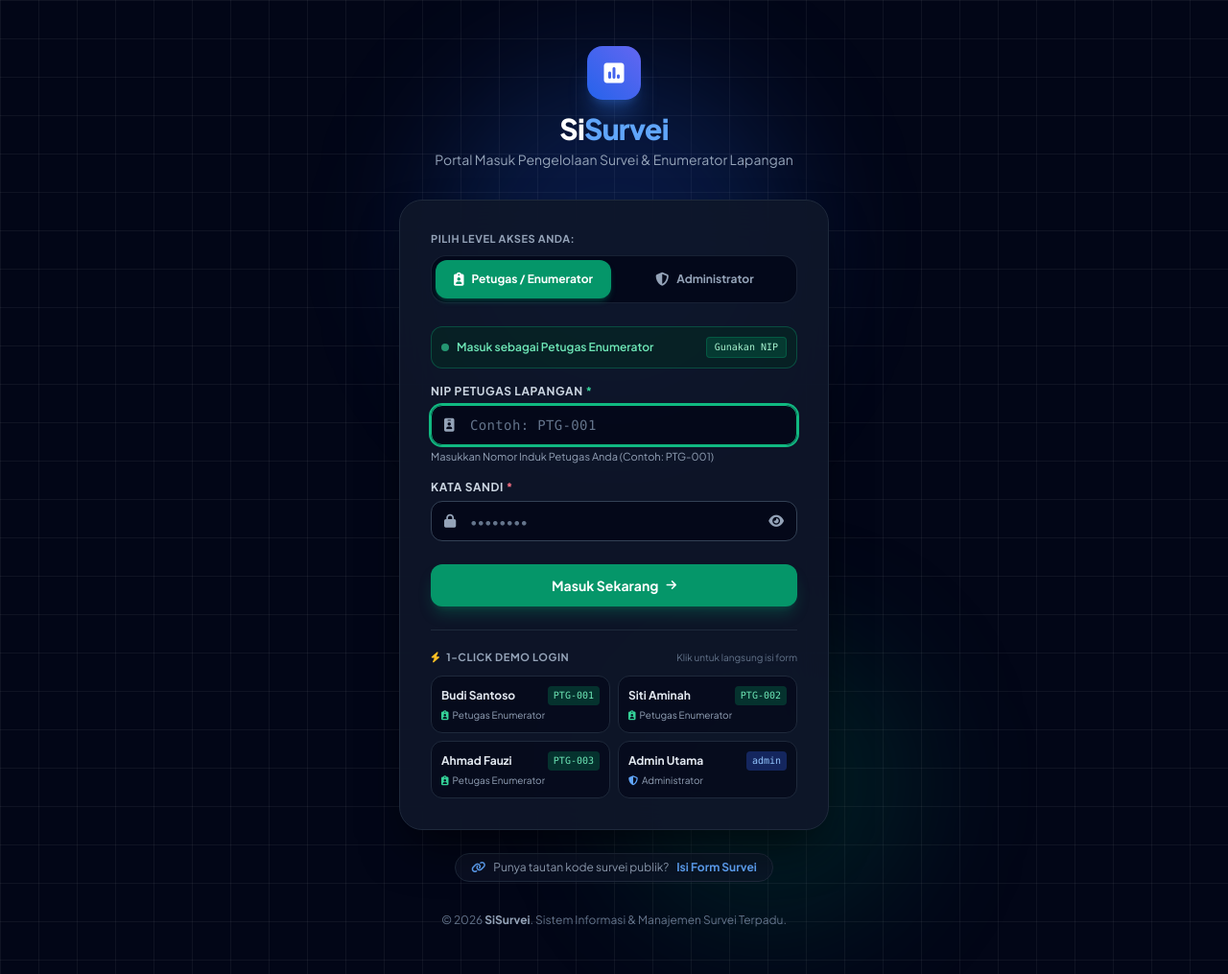
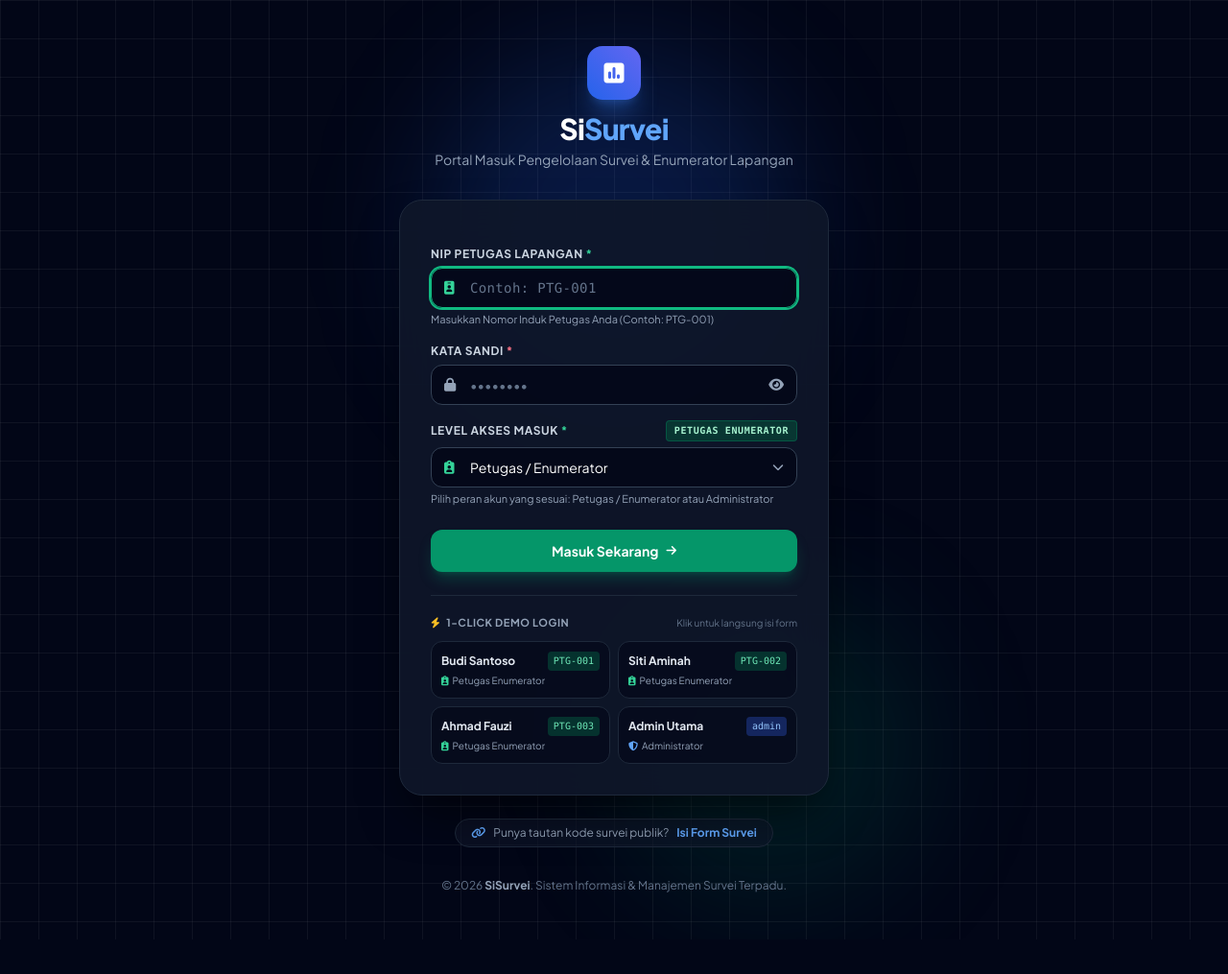
Before and after one commit to nenkai194-wq/sisurvei, a Flask app: page /login in a window 1280 px wide. Shown: the whole page at 96% size. After the commit the page ends 979 px from the top, so only its background shows below. Run offline with Flask 3, Linux system fonts and the light colour scheme; some libraries are stand-ins or nearby versions.

Commit message:
Pindahkan pilihan level akses ke bawah input kata sandi dalam bentuk dropdown

```diff
--- a/templates/auth/login.html
+++ b/templates/auth/login.html
@@ -78,49 +78,18 @@
     <!-- Card Login -->
     <div class="bg-slate-900/90 backdrop-blur-xl border border-slate-800 rounded-3xl p-6 sm:p-8 shadow-2xl shadow-black/60">
 
-      <!-- ROLE SELECTOR TABS -->
-      <div class="mb-6">
-        <label class="block text-[11px] font-bold uppercase tracking-wider text-slate-400 mb-2">Pilih Level Akses Anda:</label>
-        <div class="grid grid-cols-2 gap-1.5 p-1 bg-slate-950/80 rounded-2xl border border-slate-800/80">
-
-          <!-- Tab 1: Operator Lapangan -->
-          <button type="button" id="tabOperatorBtn" onclick="switchRole('operator')" class="flex items-center justify-center gap-2 py-2.5 px-3 rounded-xl text-xs font-bold transition-all duration-200 text-white bg-emerald-600 shadow-md shadow-emerald-600/30">
-            <i class="fa-solid fa-clipboard-user text-sm"></i>
-            <span>Petugas / Enumerator</span>
-          </button>
-
-          <!-- Tab 2: Administrator -->
-          <button type="button" id="tabAdminBtn" onclick="switchRole('admin')" class="flex items-center justify-center gap-2 py-2.5 px-3 rounded-xl text-xs font-bold transition-all duration-200 text-slate-400 hover:text-slate-200">
-            <i class="fa-solid fa-shield-halved text-sm"></i>
-            <span>Administrator</span>
-          </button>
-
-        </div>
-      </div>
-
       <!-- FORM LOGIN -->
       <form id="loginForm" action="{{ url_for('login') }}" method="POST" class="space-y-4">
-        <!-- Hidden input role ('operator' or 'admin') -->
-        <input type="hidden" name="role" id="roleInput" value="operator">
         <input type="hidden" name="next" value="{{ request.args.get('next', '') }}">
 
-        <!-- Role Badge Indicator -->
-        <div id="roleBadgeContainer" class="flex items-center justify-between p-2.5 rounded-xl bg-emerald-950/50 border border-emerald-500/30 text-emerald-300 text-xs">
-          <div class="flex items-center gap-2">
-            <span class="w-2 h-2 rounded-full bg-emerald-400 animate-pulse"></span>
-            <span id="roleBadgeText" class="font-semibold">Masuk sebagai Petugas Enumerator</span>
-          </div>
-          <span class="text-[10px] font-mono px-2 py-0.5 rounded bg-emerald-900/60 text-emerald-200 border border-emerald-700/50" id="roleBadgeSub">Gunakan NIP</span>
-        </div>
-
-        <!-- Identifier Input: NIP (for Operator) or Username (for Admin) -->
+        <!-- 1. IDENTIFIER INPUT (NIP / USERNAME) -->
         <div>
           <label for="identifierInput" id="identifierLabel" class="block text-xs font-bold uppercase tracking-wider text-slate-300 mb-1.5">
             NIP Petugas Lapangan <span class="text-emerald-400">*</span>
           </label>
           <div class="relative">
             <div class="absolute inset-y-0 left-0 pl-3.5 flex items-center pointer-events-none text-slate-400">
-              <i id="identifierIcon" class="fa-solid fa-id-badge text-sm"></i>
+              <i id="identifierIcon" class="fa-solid fa-id-badge text-sm text-emerald-400"></i>
             </div>
             <input
               type="text"
@@ -135,7 +104,7 @@
           <p id="identifierHint" class="mt-1 text-[11px] text-slate-400">Masukkan Nomor Induk Petugas Anda (Contoh: PTG-001)</p>
         </div>
 
-        <!-- Password Input -->
+        <!-- 2. KATA SANDI (PASSWORD) -->
         <div>
           <div class="flex items-center justify-between mb-1.5">
             <label for="passwordInput" class="block text-xs font-bold uppercase tracking-wider text-slate-300">
@@ -165,7 +134,33 @@
           </div>
         </div>
 
-        <!-- Submit Button -->
+        <!-- 3. LEVEL AKSES (DROPDOWN DI BAWAH VARIABEL KATA SANDI) -->
+        <div>
+          <label for="roleSelect" class="block text-xs font-bold uppercase tracking-wider text-slate-300 mb-1.5 flex items-center justify-between">
+            <span>Level Akses Masuk <span class="text-emerald-400" id="roleRequiredStar">*</span></span>
+            <span id="roleBadgeSub" class="text-[10px] font-mono px-2 py-0.5 rounded bg-emerald-900/60 text-emerald-200 border border-emerald-700/50">Petugas Enumerator</span>
+          </label>
+          <div class="relative">
+            <div class="absolute inset-y-0 left-0 pl-3.5 flex items-center pointer-events-none text-slate-400">
+              <i id="roleSelectIcon" class="fa-solid fa-clipboard-user text-sm text-emerald-400"></i>
+            </div>
+            <select
+              name="role"
+              id="roleSelect"
+              onchange="onRoleChange(this.value)"
+              class="w-full pl-10 pr-10 py-2.5 text-sm bg-slate-950/80 border border-slate-700 rounded-xl text-white focus:outline-none focus:ring-2 focus:ring-emerald-500 focus:border-emerald-500 transition appearance-none cursor-pointer"
+            >
+              <option value="operator" class="bg-slate-900 text-white">Petugas / Enumerator</option>
+              <option value="admin" class="bg-slate-900 text-white">Administrator</option>
+            </select>
+            <div class="absolute inset-y-0 right-0 pr-3.5 flex items-center pointer-events-none text-slate-400">
+              <i class="fa-solid fa-chevron-down text-xs"></i>
+            </div>
+          </div>
+          <p id="roleSelectHint" class="mt-1 text-[11px] text-slate-400">Pilih peran akun yang sesuai: Petugas / Enumerator atau Administrator</p>
+        </div>
+
+        <!-- 4. SUBMIT BUTTON -->
         <div class="pt-2">
           <button
             type="submit"
@@ -275,65 +270,58 @@
 
   </div>
 
-  <!-- JavaScript for Tabs & Demo Fill -->
+  <!-- JavaScript for Role Dropdown & Demo Fill -->
   <script>
-    function switchRole(role) {
-      const roleInput = document.getElementById('roleInput');
-      const tabOperatorBtn = document.getElementById('tabOperatorBtn');
-      const tabAdminBtn = document.getElementById('tabAdminBtn');
-      const badgeBox = document.getElementById('roleBadgeContainer');
-      const badgeText = document.getElementById('roleBadgeText');
-      const badgeSub = document.getElementById('roleBadgeSub');
+    function onRoleChange(role) {
+      const roleSelect = document.getElementById('roleSelect');
+      const roleSelectIcon = document.getElementById('roleSelectIcon');
+      const roleBadgeSub = document.getElementById('roleBadgeSub');
+      const roleRequiredStar = document.getElementById('roleRequiredStar');
       const label = document.getElementById('identifierLabel');
       const icon = document.getElementById('identifierIcon');
       const input = document.getElementById('identifierInput');
       const hint = document.getElementById('identifierHint');
       const submitBtn = document.getElementById('submitBtn');
 
-      roleInput.value = role;
+      if (roleSelect.value !== role) {
+        roleSelect.value = role;
+      }
 
       if (role === 'admin') {
-        // Active Admin Tab style
-        tabAdminBtn.className = "flex items-center justify-center gap-2 py-2.5 px-3 rounded-xl text-xs font-bold transition-all duration-200 text-white bg-blue-600 shadow-md shadow-blue-600/30";
-        tabOperatorBtn.className = "flex items-center justify-center gap-2 py-2.5 px-3 rounded-xl text-xs font-bold transition-all duration-200 text-slate-400 hover:text-slate-200";
+        // Dropdown styling
+        roleSelect.className = "w-full pl-10 pr-10 py-2.5 text-sm bg-slate-950/80 border border-slate-700 rounded-xl text-white focus:outline-none focus:ring-2 focus:ring-blue-500 focus:border-blue-500 transition appearance-none cursor-pointer";
+        roleSelectIcon.className = "fa-solid fa-shield-halved text-sm text-blue-400";
+        roleBadgeSub.className = "text-[10px] font-mono px-2 py-0.5 rounded bg-blue-900/60 text-blue-200 border border-blue-700/50";
+        roleBadgeSub.textContent = "Administrator";
+        roleRequiredStar.className = "text-blue-400";
 
-        // Badge Admin
-        badgeBox.className = "flex items-center justify-between p-2.5 rounded-xl bg-blue-950/50 border border-blue-500/30 text-blue-300 text-xs";
-        badgeText.textContent = "Masuk sebagai Administrator Sistem";
-        badgeSub.textContent = "Username / Email";
-        badgeSub.className = "text-[10px] font-mono px-2 py-0.5 rounded bg-blue-900/60 text-blue-200 border border-blue-700/50";
-
-        // Input Fields
+        // Input Fields styling
         label.innerHTML = 'Username / Email Administrator <span class="text-blue-400">*</span>';
-        icon.className = "fa-solid fa-user-shield text-sm";
+        icon.className = "fa-solid fa-user-shield text-sm text-blue-400";
         input.placeholder = "admin atau admin@survei.go.id";
         input.className = "w-full pl-10 pr-4 py-2.5 text-sm bg-slate-950/80 border border-slate-700 rounded-xl text-white placeholder-slate-500 focus:outline-none focus:ring-2 focus:ring-blue-500 focus:border-blue-500 transition font-sans";
-        hint.textContent = "Masukkan username admin (contoh: admin)";
+        hint.textContent = "Masukkan username atau email akun Administrator Anda";
 
-        // Submit Button
+        // Submit Button styling
         submitBtn.className = "w-full py-3 px-4 rounded-xl text-sm font-bold text-white bg-blue-600 hover:bg-blue-500 transition-all shadow-lg shadow-blue-600/30 flex items-center justify-center gap-2 group cursor-pointer";
       } else {
-        // Active Operator Tab style
-        tabOperatorBtn.className = "flex items-center justify-center gap-2 py-2.5 px-3 rounded-xl text-xs font-bold transition-all duration-200 text-white bg-emerald-600 shadow-md shadow-emerald-600/30";
-        tabAdminBtn.className = "flex items-center justify-center gap-2 py-2.5 px-3 rounded-xl text-xs font-bold transition-all duration-200 text-slate-400 hover:text-slate-200";
+        // Dropdown styling
+        roleSelect.className = "w-full pl-10 pr-10 py-2.5 text-sm bg-slate-950/80 border border-slate-700 rounded-xl text-white focus:outline-none focus:ring-2 focus:ring-emerald-500 focus:border-emerald-500 transition appearance-none cursor-pointer";
+        roleSelectIcon.className = "fa-solid fa-clipboard-user text-sm text-emerald-400";
+        roleBadgeSub.className = "text-[10px] font-mono px-2 py-0.5 rounded bg-emerald-900/60 text-emerald-200 border border-emerald-700/50";
+        roleBadgeSub.textContent = "Petugas Enumerator";
+        roleRequiredStar.className = "text-emerald-400";
 
-        // Badge Operator
-        badgeBox.className = "flex items-center justify-between p-2.5 rounded-xl bg-emerald-950/50 border border-emerald-500/30 text-emerald-300 text-xs";
-        badgeText.textContent = "Masuk sebagai Petugas Enumerator";
-        badgeSub.textContent = "Gunakan NIP";
-        badgeSub.className = "text-[10px] font-mono px-2 py-0.5 rounded bg-emerald-900/60 text-emerald-200 border border-emerald-700/50";
-
-        // Input Fields
+        // Input Fields styling
         label.innerHTML = 'NIP Petugas Lapangan <span class="text-emerald-400">*</span>';
-        icon.className = "fa-solid fa-id-badge text-sm";
+        icon.className = "fa-solid fa-id-badge text-sm text-emerald-400";
         input.placeholder = "Contoh: PTG-001";
         input.className = "w-full pl-10 pr-4 py-2.5 text-sm bg-slate-950/80 border border-slate-700 rounded-xl text-white placeholder-slate-500 focus:outline-none focus:ring-2 focus:ring-emerald-500 focus:border-emerald-500 transition font-mono tracking-wide";
         hint.textContent = "Masukkan Nomor Induk Petugas Anda (Contoh: PTG-001)";
 
-        // Submit Button
+        // Submit Button styling
         submitBtn.className = "w-full py-3 px-4 rounded-xl text-sm font-bold text-white bg-emerald-600 hover:bg-emerald-500 transition-all shadow-lg shadow-emerald-600/30 flex items-center justify-center gap-2 group cursor-pointer";
       }
-      input.focus();
     }
 
     function togglePasswordVisibility() {
@@ -349,7 +337,7 @@
     }
 
     function fillDemo(role, identifier, password) {
-      switchRole(role);
+      onRoleChange(role);
       document.getElementById('identifierInput').value = identifier;
       document.getElementById('passwordInput').value = password;
 
```
